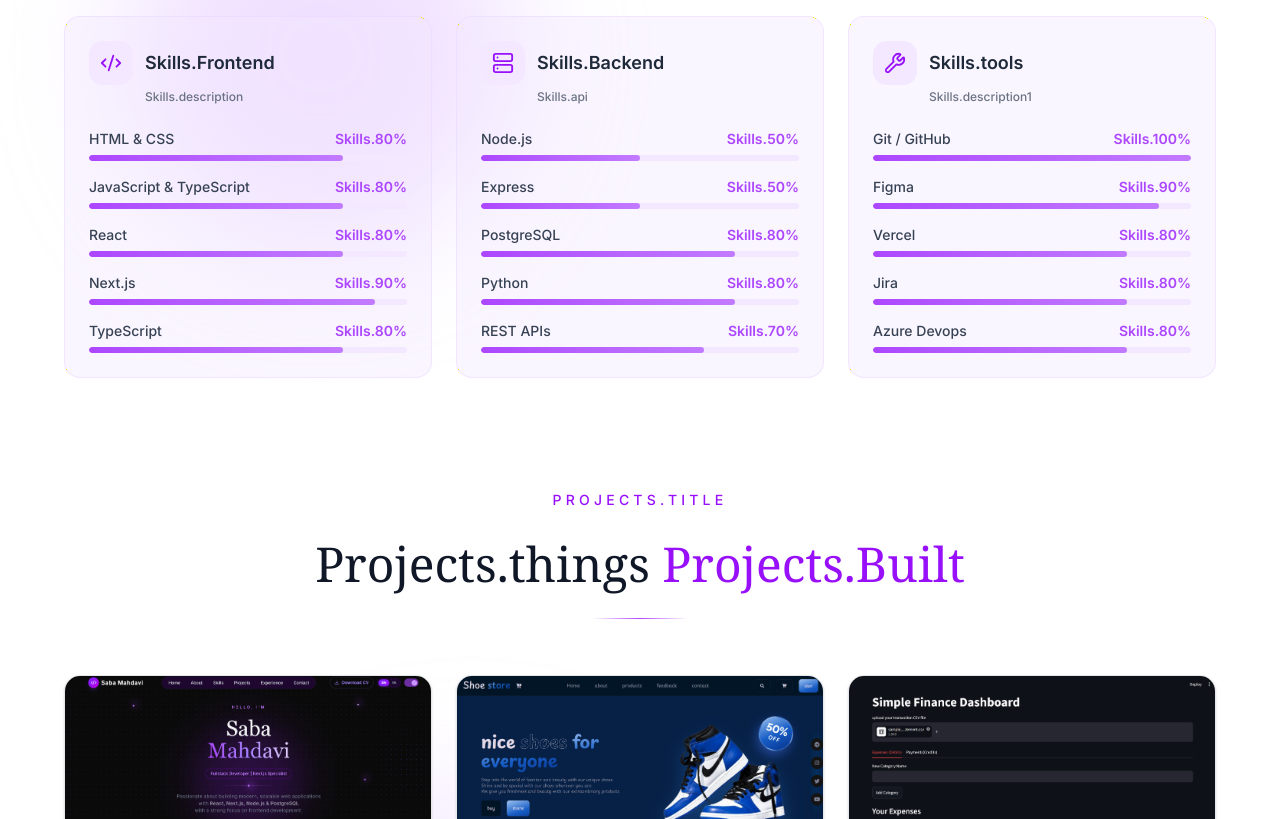
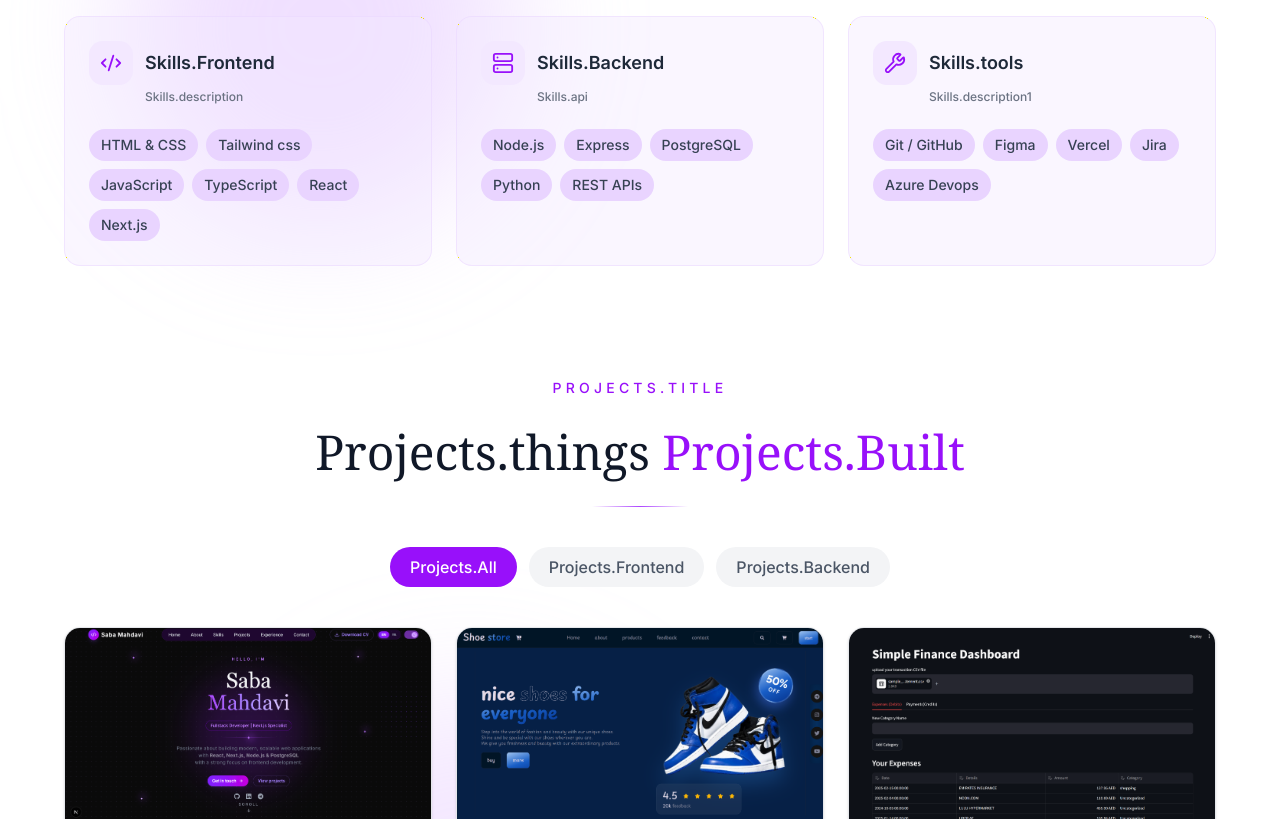
Before and after one commit to Sabamahdavi84/portfolio-website, a Next.js app in the folder portfolio/: page /en in a window 1280 px wide. Shown: the part 1560-2379 px from the top of the page. Built offline with nearby package versions, Linux system fonts and the light colour scheme.

Commit message:
<main>[project,skills,hero,locales]:edited project,skills,hero sections

```diff
--- a/portfolio/components/hero/Hero.tsx
+++ b/portfolio/components/hero/Hero.tsx
@@ -88,10 +88,10 @@ export default function Hero(){
                 <div className="relative flex items-center w-48 justify-center">
                     <div className="flex-1 h-px bg-gradient-to-r from-transparent via-purple-500 to-transparent" />
                     <div className="absolute left-1/2 -translate-x-1/2">
-                        <div className="relative">
-                            <div className="absolute inset-0 w-6 h-6 rounded-full bg-purple-500/40 blur-md" />
-                            <span className="relative text-purple-400 text-sm">✦</span>
-                        </div>
+                        <div className="relative flex items-center justify-center w-6 h-6">
+                          <div className="absolute inset-0 rounded-full bg-purple-500/40 blur-md" />
+                             <span className="relative z-10 text-purple-400 text-sm leading-none">✦</span>
+                          </div>
                     </div>
                 </div>
 
--- a/portfolio/components/projects/Projects.tsx
+++ b/portfolio/components/projects/Projects.tsx
@@ -3,6 +3,7 @@
 import { useLocale , useTranslations } from "next-intl"
 import { ImageIcon, ExternalLink } from "lucide-react"
 import { FaGithub } from "react-icons/fa";
+import { useState } from "react";
 
 const projects = [
   {
@@ -10,6 +11,7 @@ const projects = [
     description:"descproject",
     image: "/images/p1.png",
     tags: ["Next.js", "TypeScript"],
+    category: "frontend",
     liveURL: "#",
     githubURL: "https://github.com/Sabamahdavi84/portfolio-website",
   },
@@ -18,6 +20,7 @@ const projects = [
     description: "descproject1",
     image: "/images/p2+.png",
     tags: ["HTML/CSS", "JavaScript"],
+    category: "frontend",
     liveURL: "https://shoestore-site.vercel.app/",
     githubURL: "https://github.com/Sabamahdavi84/shoestore_site",
   },
@@ -26,6 +29,7 @@ const projects = [
     description: "descproject2",
     image: "/images/p3.png",
     tags: ["Python"],
+    category: "backend",
     githubURL: "https://github.com/Sabamahdavi84/simple-finance-dashboard",
   },
   {
@@ -33,6 +37,7 @@ const projects = [
     description: "descproject3",
     image: "/images/p4.jpg",
     tags: ["Python"],
+    category: "backend",
     githubURL: "https://github.com/Sabamahdavi84/weather-app",
   },
   {
@@ -40,6 +45,7 @@ const projects = [
     description: "descproject4",
     image: "/images/p5.jpg",
     tags: ["Python", "PostgreSQL"],
+    category: "backend",
     githubURL: "https://github.com/Sabamahdavi84/TODOLIST",
   },
   {
@@ -47,13 +53,22 @@ const projects = [
     description: "descproject5",
     image: "/images/p6.png",
     tags: ["PostgreSQL"],
+    category: "backend",
     githubURL: "https://github.com/Sabamahdavi84/barbershop-database",
   },
 ]
 
 export default function Project() {
   const locale = useLocale()
-  const t=useTranslations("Projects")
+  const t=useTranslations("Projects");
+  const [filter, setFilter] = useState<"all" | "frontend" | "backend">("all");
+
+  const filteredProjects =
+  filter === "all"
+    ? projects
+    : projects.filter(
+        (project) => project.category === filter
+      );
 
   return (
     <section id="projects" className="py-24 relative -mt-20 overflow-hidden">
@@ -65,7 +80,7 @@ export default function Project() {
       />
 
       {/* content */}
-      <div className="relative z-10 w-[90%] max-w-6xl mx-auto space-y-14">
+      <div className="relative z-10 w-[90%] max-w-6xl mx-auto space-y-10">
         {/* heading */}
         <div className="text-center space-y-6">
           <span className="block text-purple-600 dark:text-purple-400 text-sm tracking-[0.3em] font-medium uppercase">
@@ -84,9 +99,31 @@ export default function Project() {
           <div className="w-24 h-px bg-gradient-to-r from-transparent via-purple-500 to-transparent mx-auto" />
         </div>
 
+      {/* filter */}
+        <div className="flex justify-center gap-3">
+            {[
+             { key: "all", label: "All" },
+             { key: "frontend", label: "Frontend" },
+             { key: "backend", label: "Backend" },
+             ].map((item) => (
+        <button
+             key={item.key}
+             onClick={() => setFilter(item.key as any)}
+             className={`px-5 py-2 rounded-full transition-all
+            ${
+              filter === item.key
+               ? "bg-purple-600 text-white"
+               : "bg-gray-100 dark:bg-gray-900 text-gray-600 dark:text-gray-300 hover:bg-purple-100 dark:hover:bg-purple-900/30"
+           }`}
+           >
+        {t(item.label)}
+       </button>
+       ))}
+       </div>
+
         {/* grid */}
         <div className="grid grid-cols-1 md:grid-cols-2 lg:grid-cols-3 gap-6">
-          {projects.map((project, index) => (
+          {filteredProjects.map((project, index) => (
             <div
               key={index}
               className="
--- a/portfolio/components/skills/Skills.tsx
+++ b/portfolio/components/skills/Skills.tsx
@@ -8,7 +8,7 @@ import {
     LucideWrench,
 } from "lucide-react";
 
-type Skill = { name: string; level: string };
+type Skill = { name: string };
 
 const skillCategories: {
     icon: typeof LucideCode2;
@@ -21,11 +21,12 @@ const skillCategories: {
         title: "Frontend",
         description: "description",
         skills: [
-            { name: "HTML & CSS", level: "80" },
-            { name: "JavaScript & TypeScript", level: "80" },
-            { name: "React", level: "80" },
-            { name: "Next.js", level: "90" },
-            { name: "TypeScript", level: "80" },
+            { name: "HTML & CSS" },
+             { name: "Tailwind css" },
+            { name: "JavaScript" },
+            { name: "TypeScript" },
+            { name: "React" },
+            { name: "Next.js" }
         ],
     },
     {
@@ -33,11 +34,11 @@ const skillCategories: {
         title: "Backend",
         description: "api",
         skills: [
-            { name: "Node.js", level: "50" },
-            { name: "Express", level: "50" },
-            { name: "PostgreSQL", level: "80" },
-            { name: "Python", level: "80" },
-            { name: "REST APIs", level: "70" },
+            { name: "Node.js" },
+            { name: "Express" },
+            { name: "PostgreSQL" },
+            { name: "Python" },
+            { name: "REST APIs"},
         ],
     },
     {
@@ -45,11 +46,11 @@ const skillCategories: {
         title: "tools",
         description: "description1",
         skills: [
-            { name: "Git / GitHub", level: "100" },
-            { name: "Figma", level: "90" },
-            { name: "Vercel", level: "80"},
-            { name: "Jira", level: "80" },
-            { name: "Azure Devops", level: "80" },
+            { name: "Git / GitHub" },
+            { name: "Figma" },
+            { name: "Vercel"},
+            { name: "Jira" },
+            { name: "Azure Devops" },
         ],
     },
 ];
@@ -108,27 +109,16 @@ export default function Skills() {
                                 {t(category.description)}
                             </p>
 
-                            {/* skill rows */}
-                            <div className="space-y-4">
+                            {/* skill list */}
+                            <div className="flex flex-wrap gap-2">
                                 {category.skills.map((skill, j) => (
-                                    <div key={j}>
-                                        <div className="flex items-center justify-between mb-1.5">
-                                            <span className="text-sm font-medium text-gray-700 dark:text-gray-200">
-                                                {skill.name}
-                                            </span>
-                                            <span className={`${locale==='fa'? "mr-auto":"ml-auto"} text-sm text-purple-500 dark:text-purple-400 font-semibold`}>
-                                    {t(skill.level)}%
-                                </span>
-                                        </div>
-
-                                        {/* segmented level bar */}
-                                       <div className="w-full h-1.5 rounded-full bg-purple-100 dark:bg-purple-900/30 overflow-hidden">
-                                         <div
-                                           className="h-full rounded-full bg-gradient-to-r from-purple-500 to-purple-400 transition-all duration-500"
-                                           style={{ width: `${skill.level}%` }}
-                                          />
-                                        </div>
-                                    </div>
+                                    <span
+                                        key={j}
+                                        className="text-sm font-medium text-gray-700 dark:text-gray-200
+                                        bg-purple-200 dark:bg-purple-800/30 px-3 py-1.5 rounded-full"
+                                    >
+                                        {skill.name}
+                                    </span>
                                 ))}
                             </div>
                         </div>
--- a/portfolio/locales/en/projects.json
+++ b/portfolio/locales/en/projects.json
@@ -3,6 +3,9 @@
         "title":"My Projects",
         "things":"Things I've",
         "Built":"Built",
+        "All":"All Projects",
+        "Frontend":"Frontend Projects",
+        "Backend":"Backend Projects",
         "titleproject":"My Portfolio Site",
         "descproject":"A modern, responsive portfolio website built with Next.js and TypeScript, featuring dark mode, multilingual support, smooth animations, and a clean UI to showcase my projects and skills",
         "titleproject1":"Shoe Website",
--- a/portfolio/locales/fa/projects.json
+++ b/portfolio/locales/fa/projects.json
@@ -3,6 +3,9 @@
     "title":"پروژه های من",
     "things":"نمونه کارهایی که",
     "Built":"انجام دادم",
+    "All":"همه پروژه ها",
+    "Frontend":"پروژه های فرانت اند",
+    "Backend":"پروژه های بک اند",
     "titleproject": "سایت نمونه‌کارهای من",
     "descproject": "یک وب‌سایت نمونه‌کار مدرن و واکنش‌گرا که با Next.js و TypeScript ساخته شده و دارای حالت تاریک و روشن، پشتیبانی چندزبانه، انیمیشن‌های روان و رابط کاربری تمیز برای نمایش پروژه‌ها و مهارت‌های من است.",
     "titleproject1": "وب‌سایت فروشگاه کفش",
```
